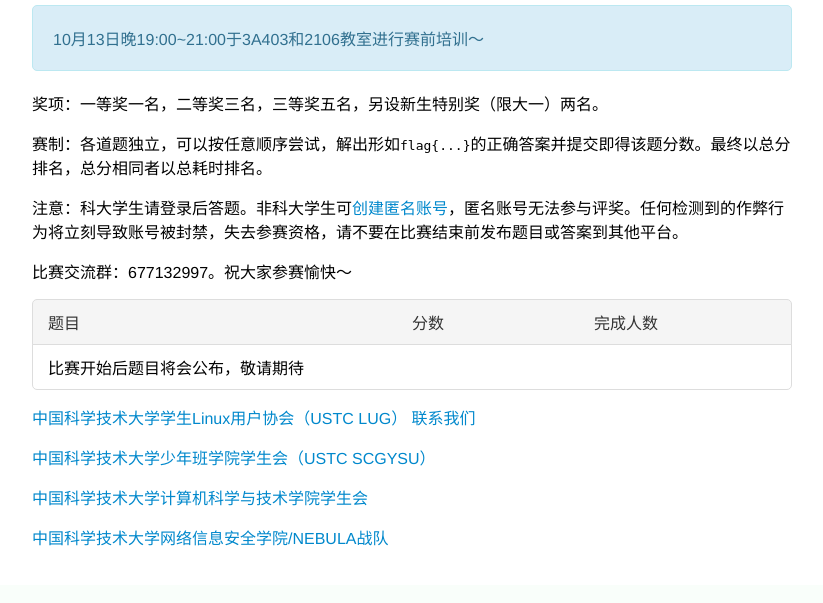
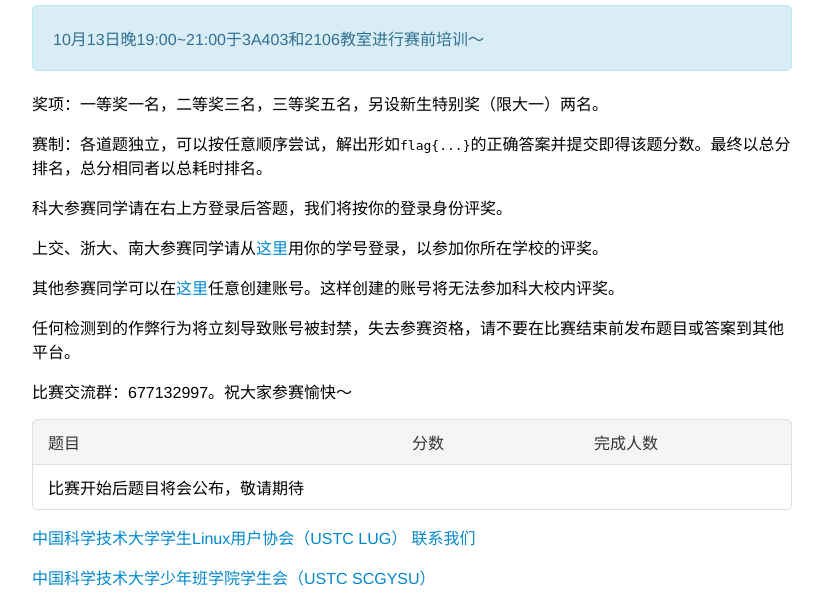
Before and after one commit to ustclug/hackergame2017, a Django app: page / in a window 1280 px wide. Shown: the part 215-818 px from the top of the page, without its empty margins (228-1051 px from the left). Before the commit the page ends 761 px from the top, so only its background shows below. Run offline with Django 3.2, Linux system fonts and the light colour scheme.

Commit message:
Update hub.html

```diff
--- a/hackergame/templates/hackergame/hub.html
+++ b/hackergame/templates/hackergame/hub.html
@@ -10,7 +10,10 @@
     <div class="msg-info">10月13日晚19:00~21:00于3A403和2106教室进行赛前培训～</div>
     <p>奖项：一等奖一名，二等奖三名，三等奖五名，另设新生特别奖（限大一）两名。</p>
     <p>赛制：各道题独立，可以按任意顺序尝试，解出形如<code>flag{...}</code>的正确答案并提交即得该题分数。最终以总分排名，总分相同者以总耗时排名。</p>
-    <p>注意：科大学生请登录后答题。非科大学生可<a href="{% url "reg" %}">创建匿名账号</a>，匿名账号无法参与评奖。任何检测到的作弊行为将立刻导致账号被封禁，失去参赛资格，请不要在比赛结束前发布题目或答案到其他平台。</p>
+    <p>科大参赛同学请在右上方登录后答题，我们将按你的登录身份评奖。</p>
+    <p>上交、浙大、南大参赛同学请从<a href="{% url "reg" %}">这里</a>用你的学号登录，以参加你所在学校的评奖。</p>
+    <p>其他参赛同学可以在<a href="{% url "reg" %}">这里</a>任意创建账号。这样创建的账号将无法参加科大校内评奖。</p>
+    <p>任何检测到的作弊行为将立刻导致账号被封禁，失去参赛资格，请不要在比赛结束前发布题目或答案到其他平台。</p>
     <p>比赛交流群：677132997。祝大家参赛愉快～</p>
     <ul id="problems">
         <li class="heading">题目<span>完成人数</span><span>分数</span></li>
```
